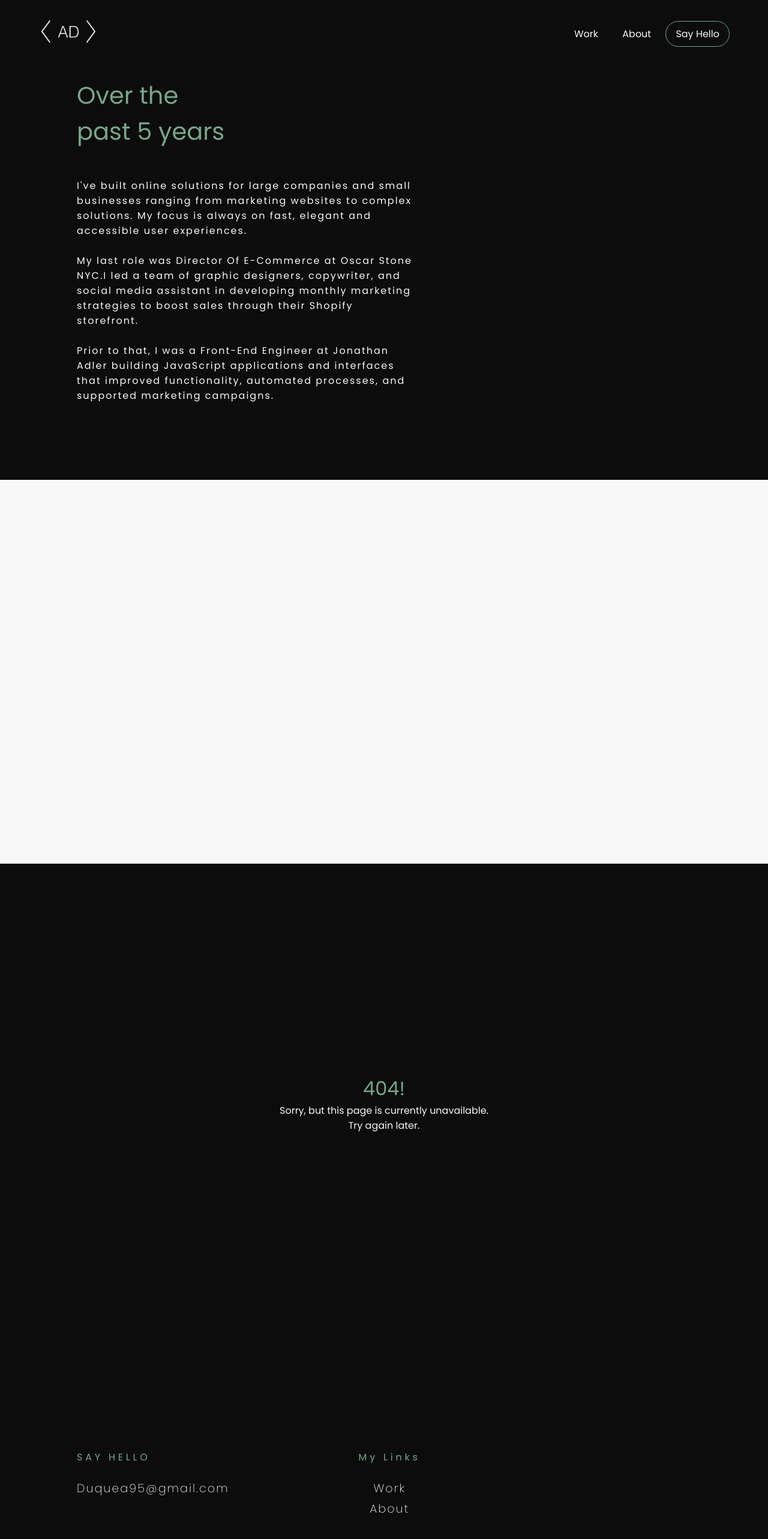
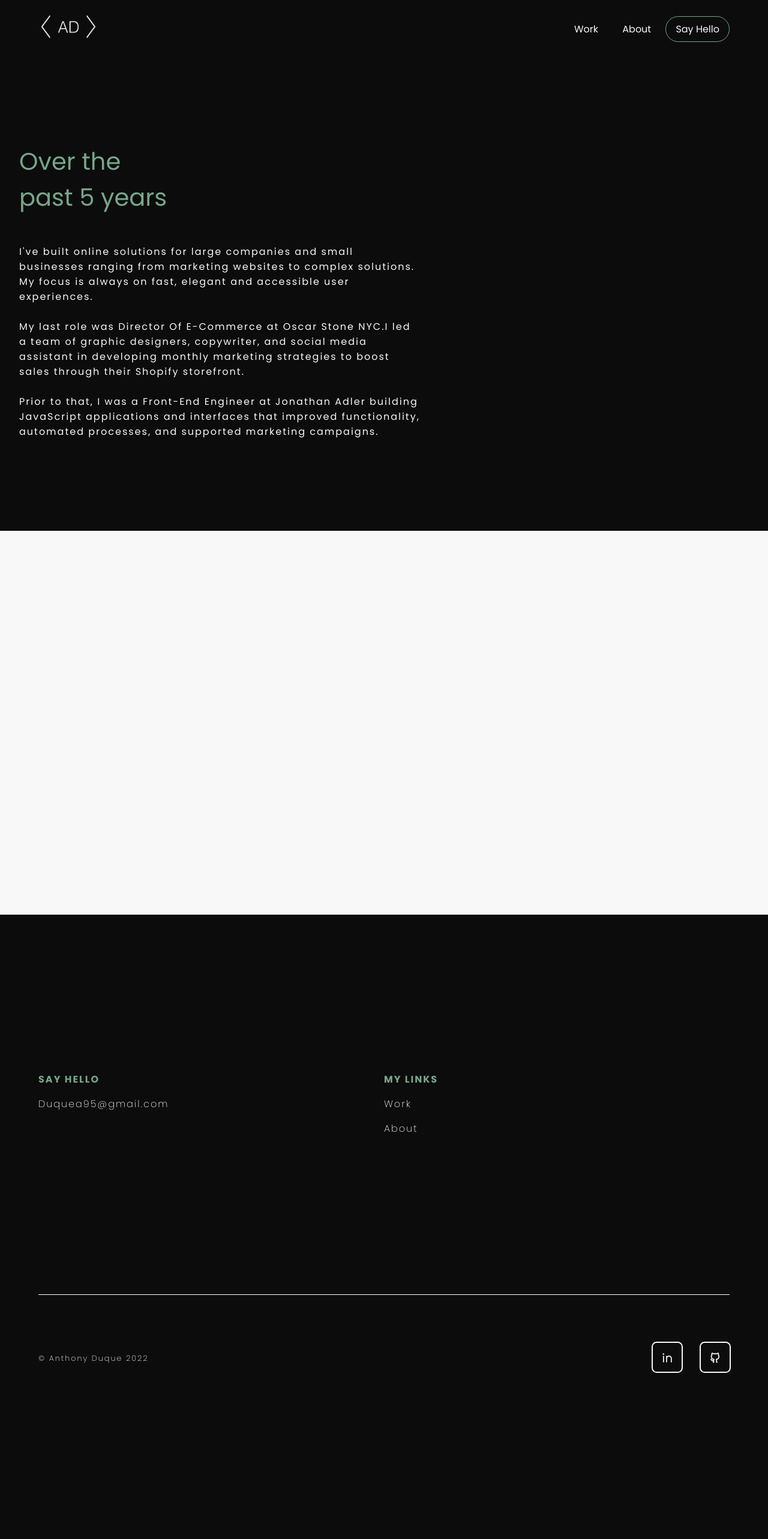
Before and after one commit to Duquea95/NextJS_Portfolio, a Next.js app: page /About in a window 1280 px wide. Shown: the top 2566 px of the page at 60% size. After the commit the page ends 2373 px from the top, so only its background shows below. Built offline with nearby package versions, Linux system fonts and the light colour scheme.

Commit message:
css update

```diff
--- a/components/Carousel/data.js
+++ b/components/Carousel/data.js
@@ -8,7 +8,7 @@ const tabData = [
     name: 'Web Development',
     image: devIcon,
     description: 'I create memorable experiences using my knowledge of full-stack development.',
-    skills: [ 'Shopify', 'HTML', 'CSS', 'Javascript / Node', 'React', 'MongoDB'],
+    skills: [ 'Shopify', 'HTML', 'CSS', 'Javascript / Node', 'React', 'Mongo DB'],
     icons: ['https://www.flaticon.com/free-icons/html-5',]
   },
   {
--- a/components/Footer/index.js
+++ b/components/Footer/index.js
@@ -16,11 +16,11 @@ export default function Footer(){
         <div className='padding content'>
           <div>
             <div>
-              <p style={{marginBottom: 25+'px', letterSpacing: .3+'rem'}}>SAY HELLO</p>
+              <p className='list-header'>SAY HELLO</p>
               <a href='mailto:duquea95@gmail.com'>Duquea95@gmail.com</a>
             </div>
             <ul className='footer-menu'>
-              <p style={{marginBottom: 25+'px', letterSpacing: .3+'rem'}}>My Links</p>
+              <p className='list-header'>My Links</p>
               {footerLinks.map((link,idx) => {
                 return <li key={'footer_link__'+idx}><a href={link.url}>{link.text}</a></li>
               })}
--- a/global.css
+++ b/global.css
@@ -106,6 +106,9 @@ html, body{
   background: transparent;
   width: 0;
 }
+main > div:first-child{
+  margin-top: 85px;
+}
 h1{
   font-size: 2rem;
   font-weight: 400;
@@ -165,10 +168,11 @@ header{
   position: fixed;
   width: 100%;
   z-index: 99999999;
+  top: 0;
 }
 
 header > div.flex{
-  padding: 2rem;
+  padding: 1.5rem 2rem;
   align-items: center;
   position: relative;
 }
@@ -208,6 +212,10 @@ header ul li{
 }
 .menu.open li:last-child{
   border-bottom: none;
+}
+.menu.open li a{
+  width: 100%;
+  display: block;
 }
 .menu.open .nav-cta a{
   color: #77A68B;
@@ -254,7 +262,7 @@ Component Styling - Banner
 } */
 .banner,.badges, footer .section, .cards, .tabs, .tabs .container, .mailer, header, .card .overlay, .error-page, .text-with-image, .slider-wrapper {background: #0c0c0c;}
 .banner .padding.content {
-  padding: 3rem 2rem;
+  padding: 0rem 2rem 6rem;
 }
 .banner .content{
   text-align: center;
@@ -337,7 +345,6 @@ Component Styling - CopyBlock
 }
 .CopyBlock .content{
   padding: 10rem 0;
-  margin: 0 auto;
 }
 .CopyBlock .content h2{
   margin-bottom: 1.5rem;
@@ -428,14 +435,13 @@ Component Styling - Cards
   padding: 1rem 1.5rem;
   border-radius: 50px;
   font-weight: 300;
-  letter-spacing: 2px;
   font-size: .9rem;
   transition: background ease-in 200ms;
 }
-.card-link:hover, .nav-cta:hover{
+.card-link:hover{
   background: #77A68B;
 }
-.card h2, .text-with-image p, .card figcaption p{
+.card-link, .card h2, .text-with-image p, .card figcaption p, footer div.padding.content > div:first-child a, footer span, .list-header, .slide{
   letter-spacing: 2px;
 }
 
@@ -456,6 +462,10 @@ p,.card-link, header a, .banner h2, button a, form input::placeholder, textarea:
 /*********************************
 Component Styling - Mailer Form
 /*********************************/
+
+.mailer{
+  height: auto;
+}
 
 form div .row{
   width: 100%;
@@ -574,7 +584,7 @@ Component Styling - Carousel
   position: relative;
   overflow: hidden;
 }
-.slides-container, .CopyBlock > div, .cards > div {
+.slides-container, .CopyBlock > div, .cards > div, .text-with-image {
   width: calc(100vw - 4rem);
   margin: 0 auto;
 }
@@ -613,10 +623,10 @@ Component Styling - Carousel
 .slide-copy{
   margin-top: 1.5rem;
 }
-.slide-list{
+.slide-list, footer .section, .footer-menu, footer .section .content > div:first-child > div{
   margin-top: 3rem;
 }
-.list-header{
+.list-header, .slide{
   margin-bottom: 1rem;
   color: #77A68B;
   font-weight: bold;
@@ -624,9 +634,6 @@ Component Styling - Carousel
 }
 .slide img, .slide-list-item{
   margin-bottom: 1rem;
-}
-.slide{
-  letter-spacing: 2px;
 }
 .slide-list-item{
   font-weight: 200;
@@ -702,10 +709,10 @@ footer .socials-menu{
 
 footer div.padding.content{
   width: 100%;
-  padding: 5rem 3rem;
+  padding: 5rem 3rem 0;
 }
 footer div.padding.content > div:first-child{
-  padding-bottom: 15rem;
+  padding-bottom: 8rem;
 }
 footer div.padding.content > div:first-child{
   border-bottom: 1px solid white;
@@ -718,13 +725,7 @@ footer div.padding.content div.flex.flex-between{
   padding-top: 4rem;
 }
 
-footer div.padding.content > div:first-child a, footer span{
-  font-size: 1.2rem;
-  position: relative;
-  letter-spacing: 2px;
-}
-
-footer div.padding.content > div:first-child, footer .section div.padding.content > div:first-child a, footer span,button:hover a, .icon, .tab-content, .tab p, form input, .menu.open .nav-cta:hover a{
+footer div.padding.content > div:first-child, footer .section div.padding.content > div:first-child a, footer span,button:hover a, .icon, .tab-content, .tab p, form input{
   color: #f8f8f8;
 }
 
@@ -943,6 +944,9 @@ footer div.padding.content > div:first-child a:hover::after{
     border-radius: 100px;
     transition: background ease-in 200ms;
   }
+  .nav-cta:hover{
+    background: #77A68B;
+  }
   .dropdown-cta{
     display: none;
   }
@@ -1021,12 +1025,8 @@ footer div.padding.content > div:first-child a:hover::after{
     width: 700px;
   }
 
-  footer div.padding.content{
-    padding: 5rem;
-  }
-
   .banner .padding.content {
-    padding: 8rem 2rem;
+    padding: 2rem 2rem 6rem;
   }
   .inner-content{
     width: 500px;
@@ -1070,12 +1070,17 @@ footer div.padding.content > div:first-child a:hover::after{
   footer, footer .flex-between, button > a, .section.text-with-image, .copy{
     text-align: unset;
   }
-  footer .section{
+  footer .section, .mailer{
     height: 100vh;
+  }
+
+  footer div.padding.content {
+    padding: 5rem 4rem 0;
   }
 
   footer div.padding.content > div:first-child {
     padding-bottom: 1.5rem;
+    justify-content: space-between;
   }
 
   footer .flex-between{
@@ -1083,16 +1088,12 @@ footer div.padding.content > div:first-child a:hover::after{
     padding-top: 5rem;
   }
 
-  footer .section .content > div:first-child > div{
-    margin-right: 13.5rem;
-  }
-
   footer .section .content > div:first-child > div, footer .section .content > div:first-child > ul{
-    margin-top: 3rem;
     margin-bottom: 14rem;
+    flex: 1 1 100%;
   }
   .footer-menu li{
-    margin: 0.3rem auto;
+    margin: 1rem 0;
   }
   footer .socials-menu{
     margin-bottom: 0;
@@ -1101,8 +1102,8 @@ footer div.padding.content > div:first-child a:hover::after{
     display: unset;
   }
 }
-@media (min-width: 1024px){
+/* @media (min-width: 1024px){
   .padding, footer div.padding.content{
     padding: 4rem 8rem;
   }
-}
+} */
--- a/pages/About/index.js
+++ b/pages/About/index.js
@@ -8,7 +8,6 @@ const About = () => {
     <>
       <TextWithImage/>
       <CopyBlock/>
-      <ErrorPage/>
     </>
   )
 }
```
